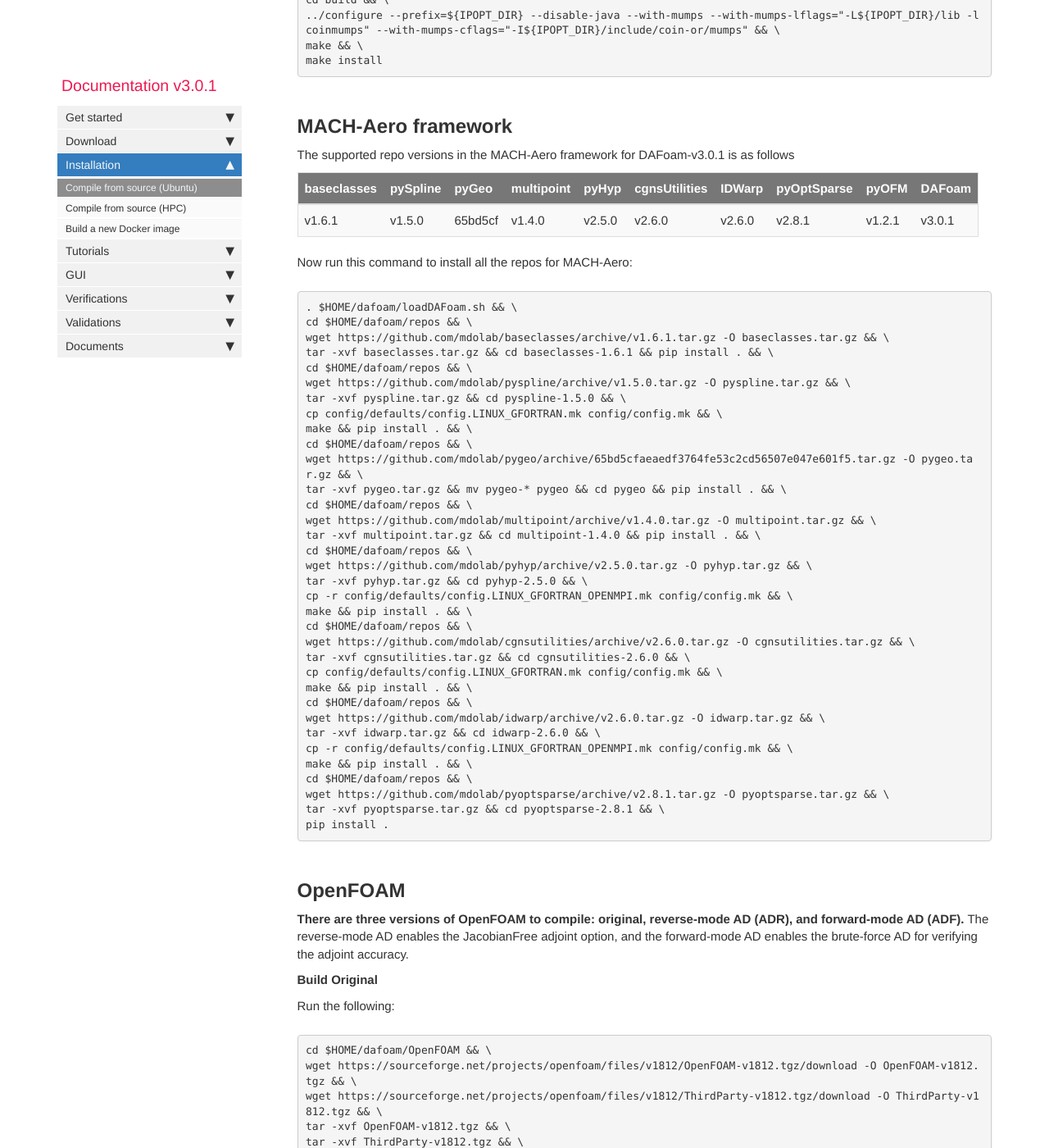
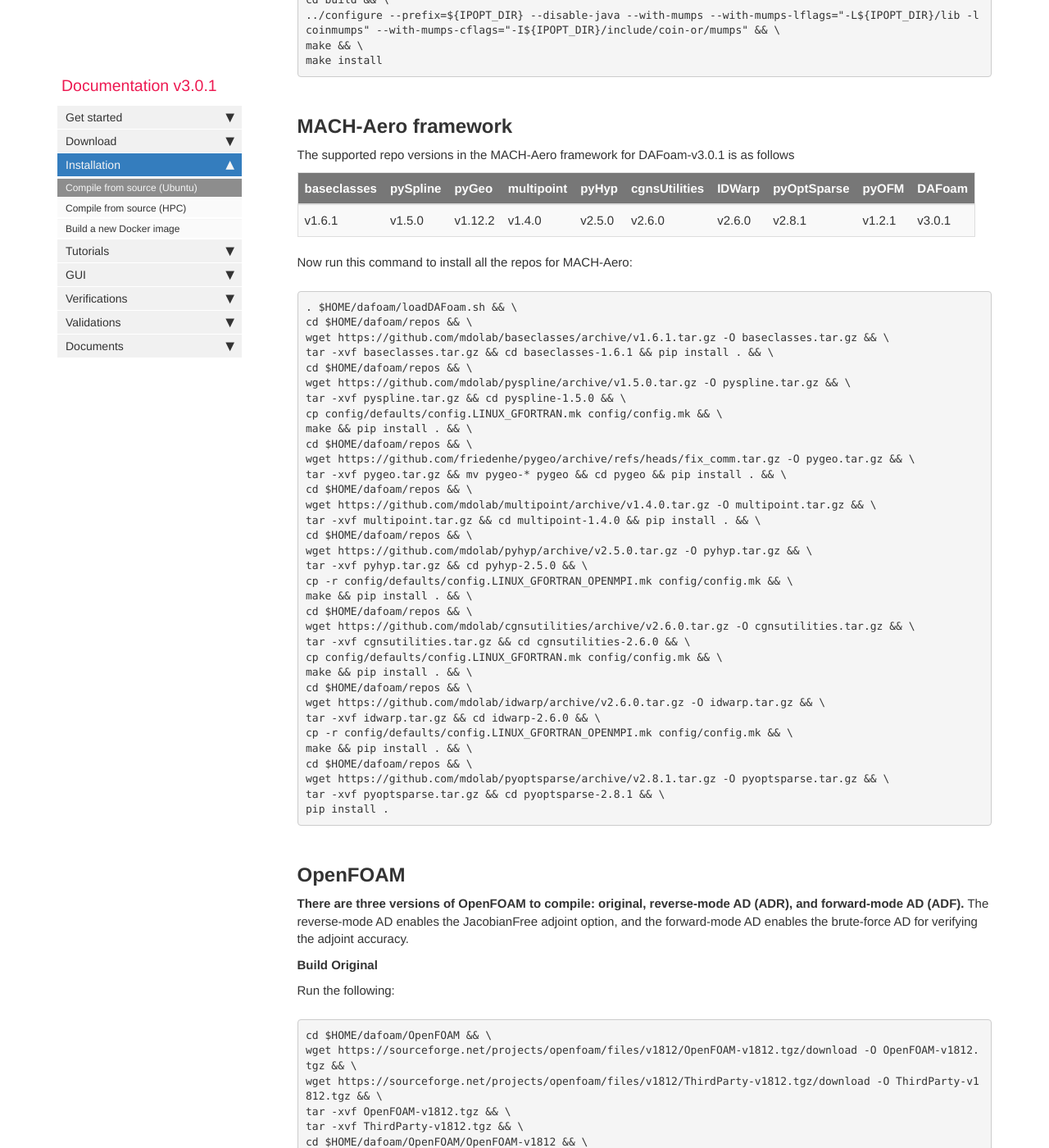
Before and after one commit to DAFoam/DAFoam.github.io, a Jekyll site: the page built from pages/mydoc/mydoc_installation_source.md, in a window 1280 px wide and 1400 px high, scrolled down 4647 px. Shown: the whole window at 82% size. Built offline with Jekyll 4.4.1, drawn with Linux system fonts in a browser that asks for light colours; comment, search, counter and statistics services are not loaded; part of the change alters nothing that is shown; some of the changed text lies outside the part shown.

Commit message:
content update

```diff
--- a/pages/mydoc/mydoc_installation_source.md
+++ b/pages/mydoc/mydoc_installation_source.md
@@ -204,7 +204,7 @@ The supported repo versions in the MACH-Aero framework for DAFoam-{{ site.latest
 
 baseclasses | pySpline |  pyGeo  | multipoint | pyHyp  | cgnsUtilities | IDWarp  | pyOptSparse | pyOFM  | DAFoam
 | :----------------------------------------------------------------------------------------------------------- |
-v1.6.1      | v1.5.0   | 65bd5cf | v1.4.0     | v2.5.0 | v2.6.0        | v2.6.0  | v2.8.1      | v1.2.1 | {{ site.latest_version }}
+v1.6.1      | v1.5.0   | v1.12.2 | v1.4.0     | v2.5.0 | v2.6.0        | v2.6.0  | v2.8.1      | v1.2.1 | {{ site.latest_version }}
 
 Now run this command to install all the repos for MACH-Aero:
 
@@ -219,7 +219,7 @@ tar -xvf pyspline.tar.gz && cd pyspline-1.5.0 && \
 cp config/defaults/config.LINUX_GFORTRAN.mk config/config.mk && \
 make && pip install . && \
 cd $HOME/dafoam/repos && \
-wget https://github.com/mdolab/pygeo/archive/65bd5cfaeaedf3764fe53c2cd56507e047e601f5.tar.gz -O pygeo.tar.gz && \
+wget https://github.com/friedenhe/pygeo/archive/refs/heads/fix_comm.tar.gz -O pygeo.tar.gz && \
 tar -xvf pygeo.tar.gz && mv pygeo-* pygeo && cd pygeo && pip install . && \
 cd $HOME/dafoam/repos && \
 wget https://github.com/mdolab/multipoint/archive/v1.4.0.tar.gz -O multipoint.tar.gz && \
@@ -374,11 +374,12 @@ cd $HOME/dafoam/repos && \
 wget https://github.com/mdolab/dafoam/archive/{{ site.latest_version }}.tar.gz -O dafoam.tar.gz && \
 tar -xvf dafoam.tar.gz && cd dafoam-* && \
 . $HOME/dafoam/loadDAFoam.sh && \
-./Allmake 2> errorLog.txt && \
+export DAFOAM_NO_WARNINGS=1 && \
+./Allmake && \
 source $HOME/dafoam/OpenFOAM/OpenFOAM-v1812-ADR/etc/bashrc && \
-./Allclean && ./Allmake 2> errorLog.txt && \
+./Allclean && ./Allmake && \
 source $HOME/dafoam/OpenFOAM/OpenFOAM-v1812-ADF/etc/bashrc && \
-./Allclean && ./Allmake 2> errorLog.txt && \
+./Allclean && ./Allmake && \
 pip install .
 </pre>
 
```
